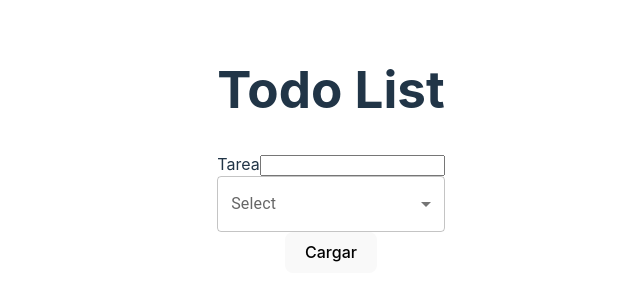
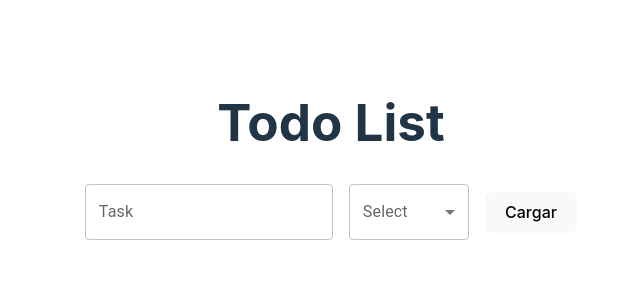
Before and after one commit to GonzalezMariaSol/ToDoList-Project, a React (Vite) app: page / in a window 1280 px wide. Shown: the part 250-550 px from the top of the page, without its empty margins (309-949 px from the left). Built offline with nearby package versions, Linux system fonts and the light colour scheme.

Commit message:
change the input for a component in materia ui and give style to organice the screen

```diff
--- a/src/assets/components/Form.jsx
+++ b/src/assets/components/Form.jsx
@@ -1,9 +1,13 @@
-import TaskTypeSelector from  './TaskTypeSelector'
 import { useState } from "react";
 
-const Form = ({lsTask, setLsTask}) => {
+import TaskTypeSelector from  './TaskTypeSelector'
 
-  const [loadedTask, setLoadedTask] = useState("");//VA ENVIANDO Y TRAYENDO LO QUE ESTUVO ESCRIBIENDO EN EL INPUT ?????
+import Box from "@mui/material/Box"; //le da estilos a mi tag box
+import TextField from '@mui/material/TextField';
+
+
+const Form = ({ lsTask, setLsTask }) => {
+  const [loadedTask, setLoadedTask] = useState(""); //VA ENVIANDO Y TRAYENDO LO QUE ESTUVO ESCRIBIENDO EN EL INPUT ?????
 
   const getTaskAdded = (e) => {
     setLoadedTask(e.target.value);
@@ -14,29 +18,29 @@ const Form = ({lsTask, setLsTask}) => {
     handleAddTask(loadedTask);
   }; //SE INICIA AL CLICK EL BTN CARGAR Y SOLO EJECUTA HANDLEADDTASk ENVIANDOLE LO QUE SE ESCRIBIO EN EL INPUT~
 
-
-
-
-
-  const handleAddTask = (loadedTask) => { //LE LLEGA LO QUE SE PUSO EN EL INPUT
+  const handleAddTask = (loadedTask) => {
+    //LE LLEGA LO QUE SE PUSO EN EL INPUT
     const valor = { id: crypto.randomUUID(), task: loadedTask }; //SE GUARDA EN VALOR LO QUE SE ESCRIBIO EN EL INPUT Y SE LE DA UN ID
     setLsTask([...lsTask, valor]); //SE AGREGA EL NUEVO OBJETO CREADO
     localStorage.setItem("taskName", JSON.stringify([...lsTask, valor])); //SE AGREGA AL LS EL NUEVO OBJETO CREADO
   };
 
-
-
   return (
-    <form onSubmit={(e) => manejarClick(e)}>
-      <div>
-        <div>
-          <label htmlFor="taskNameInput">Tarea</label>
-          <input type="text" id="taskNameInput" name="taskName" onChange={getTaskAdded} />
-        </div>
+      <Box
+        component="form"
+        sx={{
+            display: 'flex',
+            alignItems: 'center',
+            gap: 2,
+          }}
+        noValidate
+        autoComplete="off"
+        onSubmit={(e) => manejarClick(e)}
+      >
+        <TextField id="outlined-basic" label="Task" variant="outlined" onChange={getTaskAdded}/>{" "}
         <TaskTypeSelector />
-      </div>
-      <button type="submit">Cargar</button>
-    </form>
+        <button type="submit" >Cargar</button>
+      </Box>
   );
 };
 export default Form;
```
